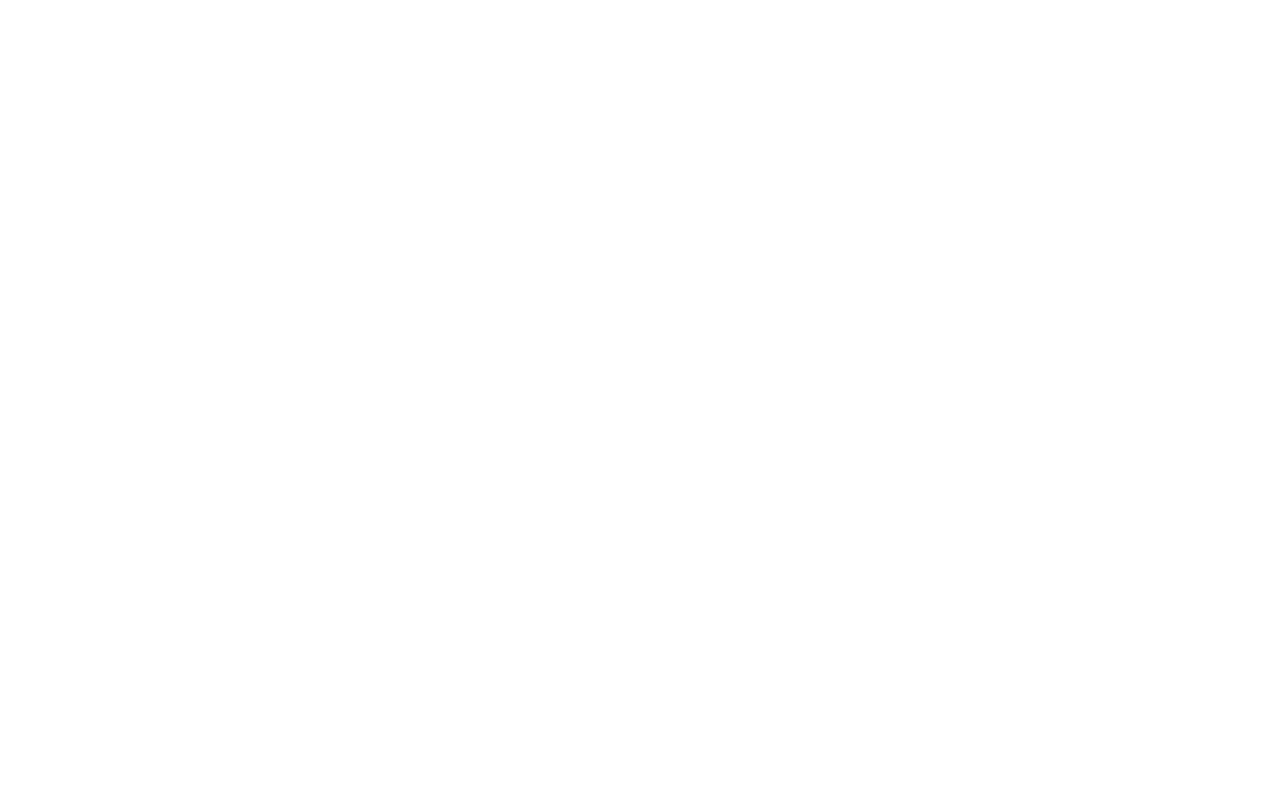
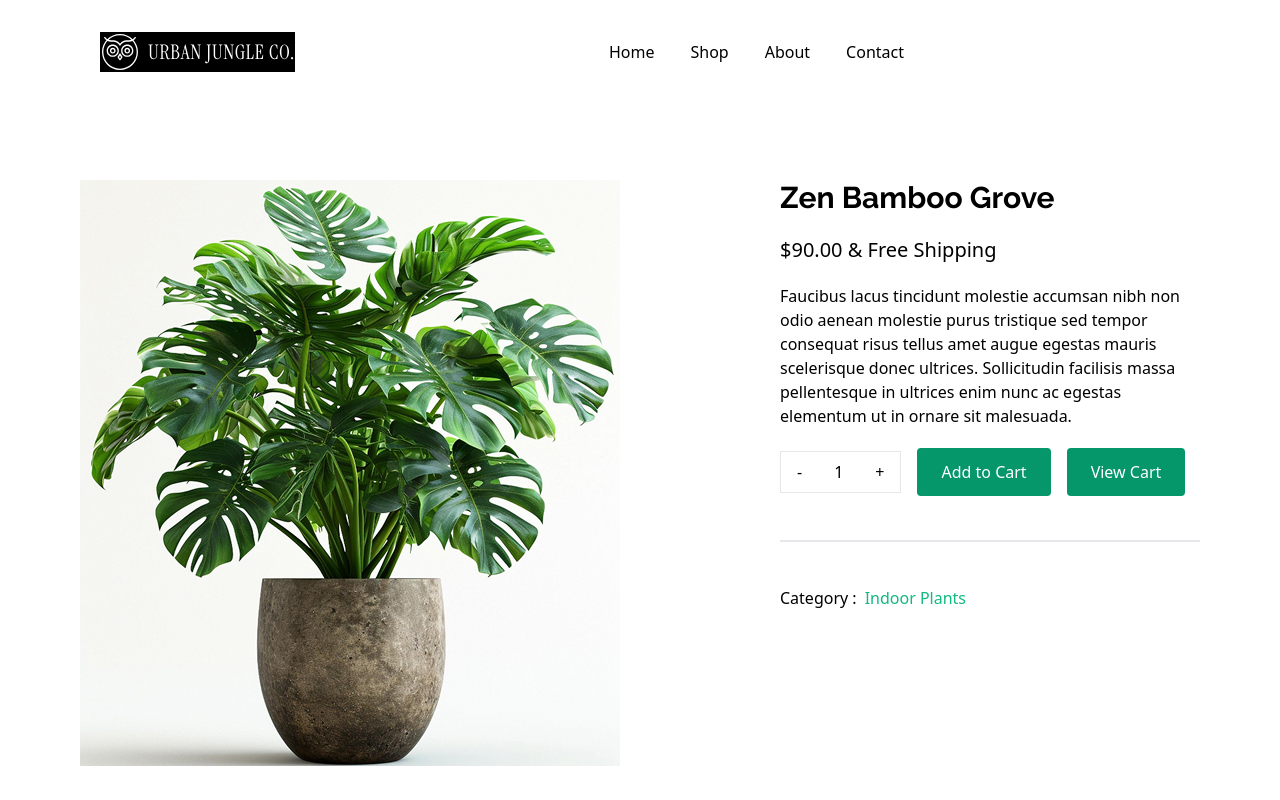
Before and after one commit to Sabujdeep/web-shop, a React (Vite) app: page /product/1 in a window 1280 px wide. Before the commit this address had no page. Shown: the top 800 px of the page. Built offline with nearby package versions, Linux system fonts and the light colour scheme.

Commit message:
added the cart feature

```diff
--- a/src/App.css
+++ b/src/App.css
@@ -328,3 +328,17 @@
   font-weight: 500;
   /* color: black; */
 }
+
+/* preview */
+
+.previewMain{
+  min-height: 100vh;
+}
+
+.cart-main{
+  background-image: url("../public/images/undraw_empty-cart.svg");
+  background-size: 25rem;
+  background-position: center;
+  background-repeat: no-repeat;
+
+}
--- a/src/App.jsx
+++ b/src/App.jsx
@@ -3,13 +3,16 @@
 import AppRoute from "./routes/AppRoute";
 import { BrowserRouter } from "react-router-dom";
 import { ProductProvider } from "./context/ProductContext";
+import { CartProvider } from "./context/CartContext";
 
 function App() {
   return (
     <ProductProvider>
-      <BrowserRouter>
-        <AppRoute />
-      </BrowserRouter>
+      <CartProvider>
+        <BrowserRouter>
+          <AppRoute />
+        </BrowserRouter>
+      </CartProvider>
     </ProductProvider>
   );
 }
--- a/src/Components/Card.jsx
+++ b/src/Components/Card.jsx
@@ -1,9 +1,12 @@
 import React from 'react'
 import { CiStar } from "react-icons/ci";
+import { useNavigate } from 'react-router-dom';
 
-const Card = ({productImage, productPrice, productTitle}) => {
+const Card = ({id, productImage, productPrice, productTitle}) => {
+  const navigate = useNavigate();
+
   return (
-        <div class="product-card">
+        <div class="product-card" onClick={()=>navigate(`/product/${id}`)}>
             <div className="img mb-3">
               <img src={productImage} alt="" />
             </div>
--- a/src/Components/Footer.jsx
+++ b/src/Components/Footer.jsx
@@ -17,7 +17,7 @@
           <CustomButton
             text={"Shop Now"}
             style={`bg-[#88ad35] w-28 rounded-[12px] text-white h-10 flex justify-center items-center hover:bg-[#698927] hover:text-white`}
-            onClick={()=>navigate('/shops')}
+            onClick={()=>navigate('/shop')}
           />
         </div>
       </div>
--- a/src/Pages/Cart.jsx
+++ b/src/Pages/Cart.jsx
@@ -1,11 +1,98 @@
-import React from 'react'
+import React from "react";
+import Navbar from "../Components/Navbar";
+import Footer from "../Components/Footer";
+import { useCart } from "../context/CartContext";
 
 const Cart = () => {
+  const { cart, removeFromCart, updateQuantity } = useCart();
+
+  const totalPrice = cart.reduce((total, item) => {
+    const price = parseFloat(
+      String(item.productPrice).replace(/[^\d.]/g, "")
+    );
+    return total + price * item.quantity;
+  }, 0);
+
+  if (cart.length === 0) {
+    return (
+      <>
+        <Navbar textColor="text-black no-underline hover:text-green-600" />
+        <p className="text-center mt-40 h-[60vh]">
+          Your cart is empty 🛒
+        </p>
+        <Footer />
+      </>
+    );
+  }
+
   return (
-    <div>
+    <>
+      <Navbar textColor="text-black no-underline hover:text-green-600" />
+      <div className="p-10 pt-20">
+        <h1 className="text-3xl font-bold mb-8">Shopping Cart</h1>
 
-    </div>
-  )
-}
+        <div className="flex flex-col gap-6">
+          {cart.map(item => {
+            const price = parseFloat(
+              String(item.productPrice).replace(/[^\d.]/g, "")
+            );
 
-export default Cart
+            return (
+              <div
+                key={item.id}
+                className="flex items-center justify-between border p-5 rounded"
+              >
+                <div className="flex items-center gap-6">
+                  <img src={item.image} className="w-24" />
+                  <div>
+                    <h2 className="font-semibold">{item.productTitle}</h2>
+                    <p>₹{price}</p>
+                    <button
+                      onClick={() => removeFromCart(item.id)}
+                      className="text-red-500 text-sm"
+                    >
+                      Remove
+                    </button>
+                  </div>
+                </div>
+
+                <div className="flex border">
+                  <button
+                    onClick={() =>
+                      item.quantity > 1 &&
+                      updateQuantity(item.id, item.quantity - 1)
+                    }
+                  >
+                    -
+                  </button>
+                  <span className="px-4">{item.quantity}</span>
+                  <button
+                    onClick={() =>
+                      updateQuantity(item.id, item.quantity + 1)
+                    }
+                  >
+                    +
+                  </button>
+                </div>
+
+                <p>₹{price * item.quantity}</p>
+              </div>
+            );
+          })}
+        </div>
+
+        <div className="mt-10 border-t pt-6 flex justify-between">
+          <h2 className="text-2xl font-semibold">
+            Total: ₹{totalPrice}
+          </h2>
+          <button className="bg-green-600 text-white px-8 py-3">
+            Purchase
+          </button>
+        </div>
+      </div>
+      <Footer />
+    </>
+  );
+};
+
+export default Cart;
--- a/src/Pages/Preview.jsx
+++ b/src/Pages/Preview.jsx
@@ -1,31 +1,18 @@
 import React from "react";
 import Navbar from "../Components/Navbar";
 import CustomButton from "../Components/CustomButton";
+import { useProduct } from "../context/ProductContext";
+import ProductDetails from "./ProductDetails";
 
 const Preview = () => {
+  const plants = useProduct()
+  console.log(plants)
   return (
     <>
-      <Navbar />
-      <div className="previewMain flex">
-        <div className="ProductImg"></div>
-        <div className="ProductDetails">
-          <p className="product-path"> product path</p>
-          <p className="product-categories">produc category</p>
-          <h2 className="product-name">product name</h2>
-          <div className="product-price">{} & Free Shipping</div>
-          <p className="product-details">
-            Lorem ipsum dolor sit amet consectetur adipisicing elit. Vitae vel
-            maiores hic quas dolores facilis inventore repellat, ab earum quod?
-          </p>
-          <div className="quantity flex">
-            {/* counter */}
-            <CustomButton />
-          </div>
-          <div className="plant-category">
-            Category: {}
-          </div>
-
-        </div>
+      <Navbar textColor={"text-black no-underline hover:text-green-600"} />
+      {/* <hr className="border-t-2 border-gray-400 my-6 pt-[10rem]" /> */}
+      <div className="previewMain flex pt-15">
+        <ProductDetails/>
       </div>
     </>
   );
--- a/src/Pages/ProductDetails.jsx
+++ b/src/Pages/ProductDetails.jsx
@@ -1,11 +1,103 @@
-import React from 'react'
+import { useNavigate, useParams } from "react-router-dom";
+import { useProduct } from "../context/ProductContext";
+import Navbar from "../Components/Navbar";
+import Footer from "../Components/Footer";
+import { useState } from "react";
+import { useCart } from "../context/CartContext";
+
 
 const ProductDetails = () => {
+  const { id } = useParams();
+  const products = useProduct();
+  const navigate = useNavigate();
+  const [quantity, setQuantity] = useState(1);
+const { addToCart } = useCart();
+
+
+  const product = products.find((item) => item.id === Number(id));
+
+  const handleCart = () =>{
+    addToCart(product, quantity)
+    alert("items added to cart!")
+  }
+
+  if (!product) {
+    return <p>Product not found</p>;
+  }
+
   return (
-    <div>
+    <>
+      <Navbar navStyle={"bg-black"} textColor={"text-black no-underline hover:text-green-600"} />
+      <div className="productMain  flex pt-25">
+        <img src={product.image} alt={product.Title} className="p-20" />
+        <div className="productInfo p-[5rem] flex flex-col gap-5 ">
+          <h1 className="text-black text-3xl font-bold">
+            {product.productTitle}
+          </h1>
+          <p className="text-xl">{product.productPrice} & Free Shipping</p>
+          <p>
+            Faucibus lacus tincidunt molestie accumsan nibh non odio aenean
+            molestie purus tristique sed tempor consequat risus tellus amet
+            augue egestas mauris scelerisque donec ultrices. Sollicitudin
+            facilisis massa pellentesque in ultrices enim nunc ac egestas
+            elementum ut in ornare sit malesuada.
+          </p>
 
-    </div>
-  )
+          <div className="flex items-center gap-4">
+            <div className="flex border">
+              <button
+                className="px-4 py-2"
+                onClick={() => quantity > 1 && setQuantity(quantity - 1)}
+              >
+                -
+              </button>
+
+              <span className="px-4 py-2">{quantity}</span>
+
+              <button
+                className="px-4 py-2"
+                onClick={() => setQuantity(quantity + 1)}
+              >
+                +
+              </button>
+            </div>
+
+            <button
+              className="px-6 py-3 bg-green-600 hover:bg-green-800 text-white font-medium rounded"
+              onClick={handleCart}
+            >
+              Add to Cart
+            </button>
+
+            <button
+              className="px-6 py-3 bg-green-600 hover:bg-green-800 text-white font-medium rounded"
+              onClick={()=>navigate('/cart')}
+            >
+              View Cart
+            </button>
+          </div>
+
+          <hr className="border h-[2px] my-6" />
+          <div className="flex gap-2">
+            <p>Category : </p>
+            <p className="text-green-500">Indoor Plants</p>
+          </div>
+        </div>
+      </div>
+      <Footer />
+    </>
+  );
+};
+
+export default ProductDetails;
+{
+  /* <div className="p-10">
+      <img src={product.image} alt={product.productTitle} />
+      <h1 className="text-3xl font-bold">{product.productTitle}</h1>
+      <p className="text-xl">{product.productPrice}</p>
+
+      <button className="mt-4 px-6 py-2 bg-green-600 text-white">
+        Add to Cart
+      </button>
+    </div> */
 }
-
-export default ProductDetails
--- /dev/null
+++ b/src/context/CartContext.jsx
@@ -0,0 +1,52 @@
+import { createContext, useContext, useEffect, useState } from "react";
+
+const CartContext = createContext();
+
+export const CartProvider = ({ children }) => {
+  const [cart, setCart] = useState(() => {
+    const savedCart = localStorage.getItem("cart");
+    return savedCart ? JSON.parse(savedCart) : [];
+  });
+
+  useEffect(() => {
+    localStorage.setItem("cart", JSON.stringify(cart));
+  }, [cart]);
+
+  const addToCart = (product, quantity) => {
+    setCart(prev => {
+      const existing = prev.find(item => item.id === product.id);
+
+      if (existing) {
+        return prev.map(item =>
+          item.id === product.id
+            ? { ...item, quantity: item.quantity + quantity }
+            : item
+        );
+      }
+
+      return [...prev, { ...product, quantity }];
+    });
+  };
+
+  const removeFromCart = (id) => {
+    setCart(prev => prev.filter(item => item.id !== id));
+  };
+
+  const updateQuantity = (id, quantity) => {
+    setCart(prev =>
+      prev.map(item =>
+        item.id === id ? { ...item, quantity } : item
+      )
+    );
+  };
+
+  return (
+    <CartContext.Provider
+      value={{ cart, addToCart, removeFromCart, updateQuantity }}
+    >
+      {children}
+    </CartContext.Provider>
+  );
+};
+
+export const useCart = () => useContext(CartContext);
--- a/src/routes/AppRoute.jsx
+++ b/src/routes/AppRoute.jsx
@@ -5,7 +5,8 @@
 import NotFound from '../Pages/NotFound'
 import About from '../Pages/About'
 import Contact from '../Pages/Contact'
-import Preview from '../Pages/Preview'
+import Cart from "../Pages/Cart";
+import ProductDetails from '../Pages/ProductDetails'
 
 const AppRoute = () => {
   return (
@@ -14,7 +15,8 @@
         <Route path='/shop' element={<Shop />} />
         <Route path='/about' element={<About />} />
         <Route path='/contact' element={<Contact />} />
-        <Route path='/preview' element={<Preview />} />
+        <Route path='/product/:id' element={<ProductDetails />} />
+        <Route path="/cart" element={<Cart />} />
         <Route path='*' element={<NotFound />} />
     </Routes>
   )
```
Also changed, not shown: src/Pages/Shop.jsx (+3 -40 lines), public/images/undraw_empty-cart.svg (added).
